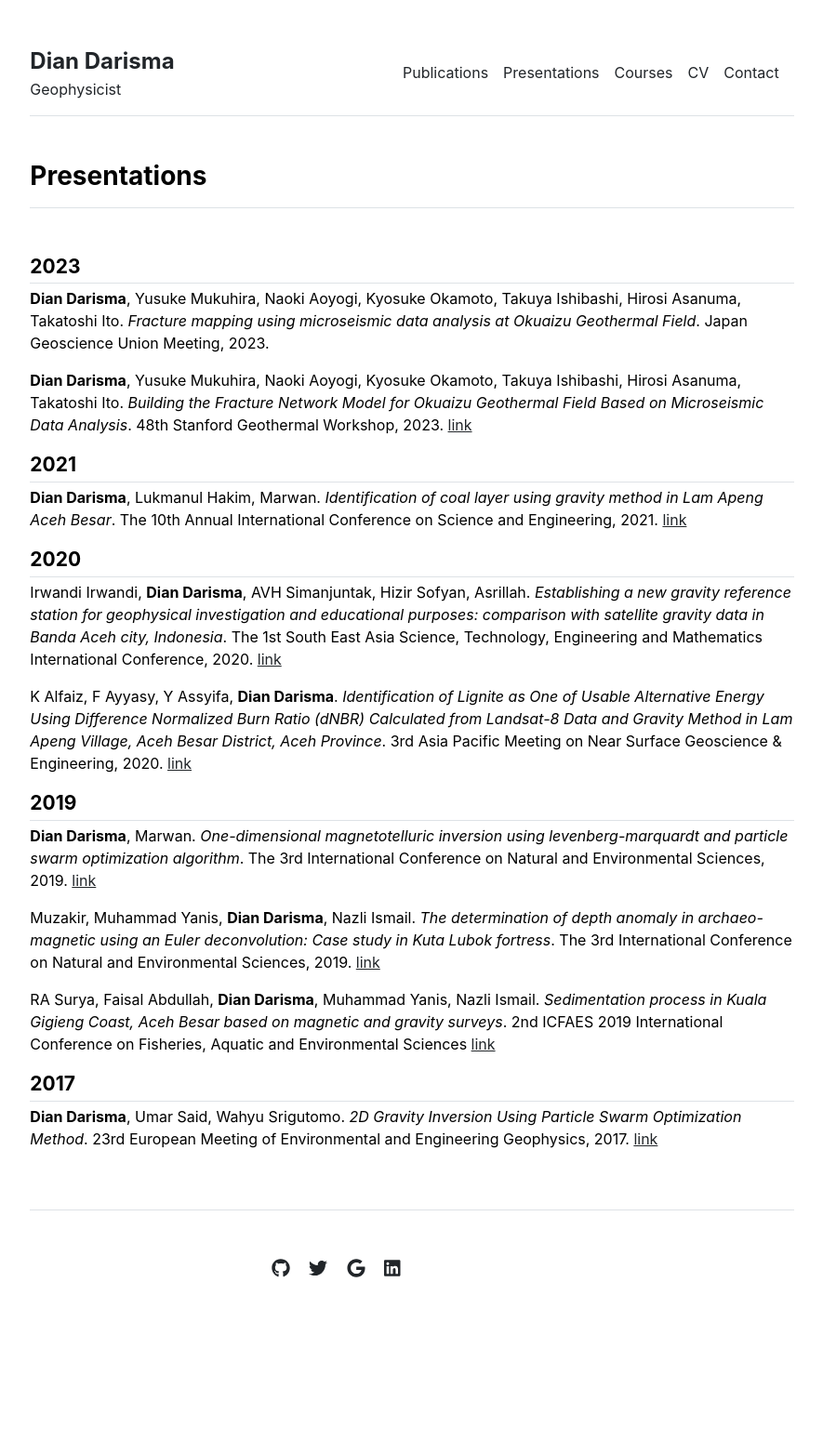
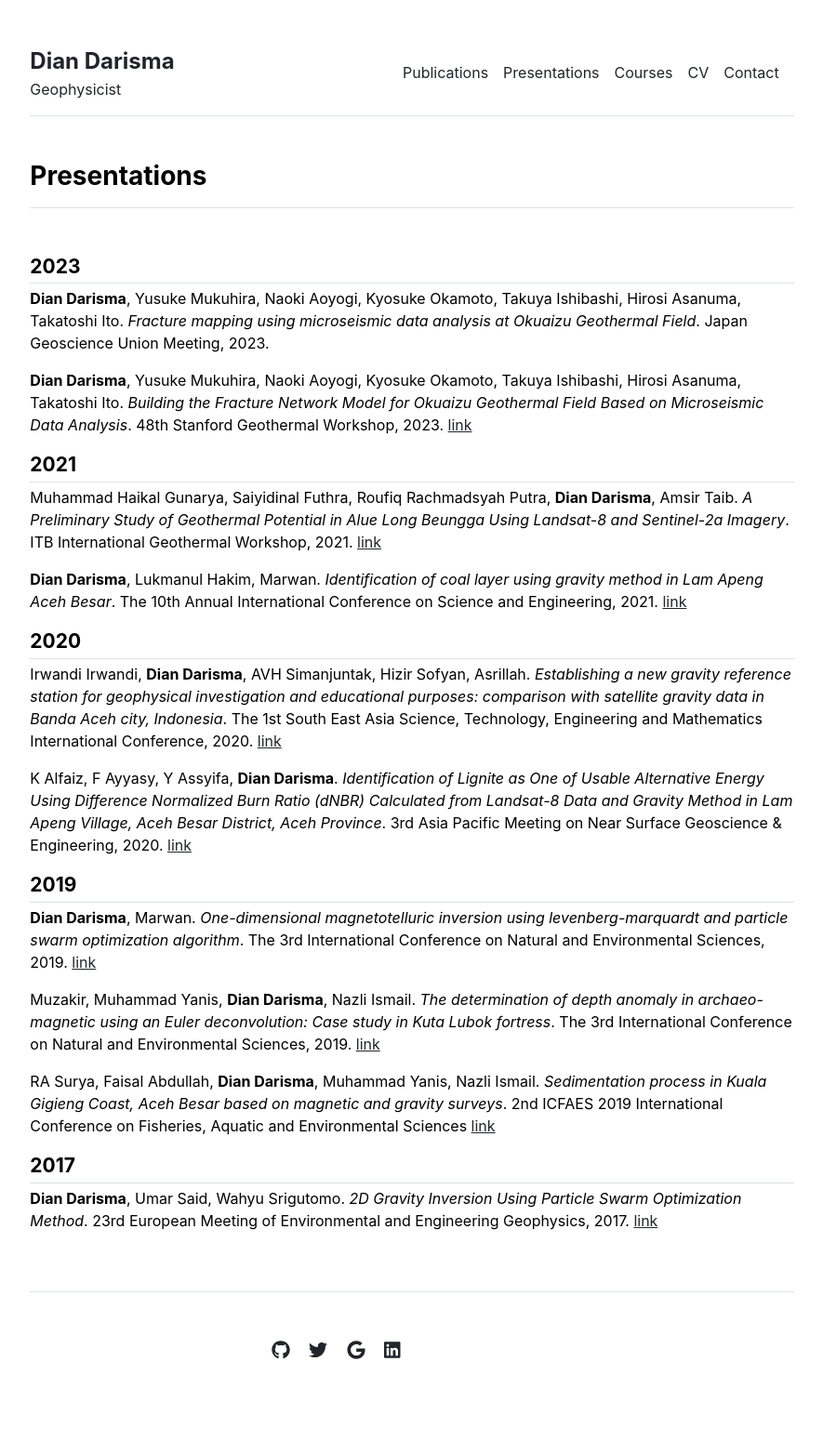
Before and after one commit to diandarisma/diandarisma.github.io, a Jekyll site: the page built from presentations.md, in a window 1280 px wide. Shown: the whole page at 93% size, without its empty margins (197-1082 px from the left). Built offline with Jekyll 4.4.1, drawn with Linux system fonts in a browser that asks for light colours; before the commit the page ends 1476 px from its top, so only the background shows below that.

Commit message:
Update presentations.html

```diff
--- a/_includes/presentations.html
+++ b/_includes/presentations.html
@@ -15,6 +15,12 @@
     </p>
 
     <h4 class="fw-bold border-bottom pb-1 mb-1"><small>2021</small></h4>
+    <p>
+      Muhammad Haikal Gunarya, Saiyidinal Futhra, Roufiq Rachmadsyah Putra, <strong>Dian Darisma</strong>, Amsir Taib.
+      <i>A Preliminary Study of Geothermal Potential in Alue Long Beungga Using Landsat-8 and Sentinel-2a Imagery</i>.
+      ITB International Geothermal Workshop, 2021.
+      <a href="https://www.researchgate.net/publication/366635444_A_Preliminary_Study_of_Geothermal_Potential_in_Alue_Long_Beungga_Using_Landsat-8_and_Sentinel-2a_Imagery">link</a>
+    </p>
     <p>
       <strong>Dian Darisma</strong>, Lukmanul Hakim, Marwan.
       <i>Identification of coal layer using gravity method in Lam Apeng Aceh Besar</i>.
```
